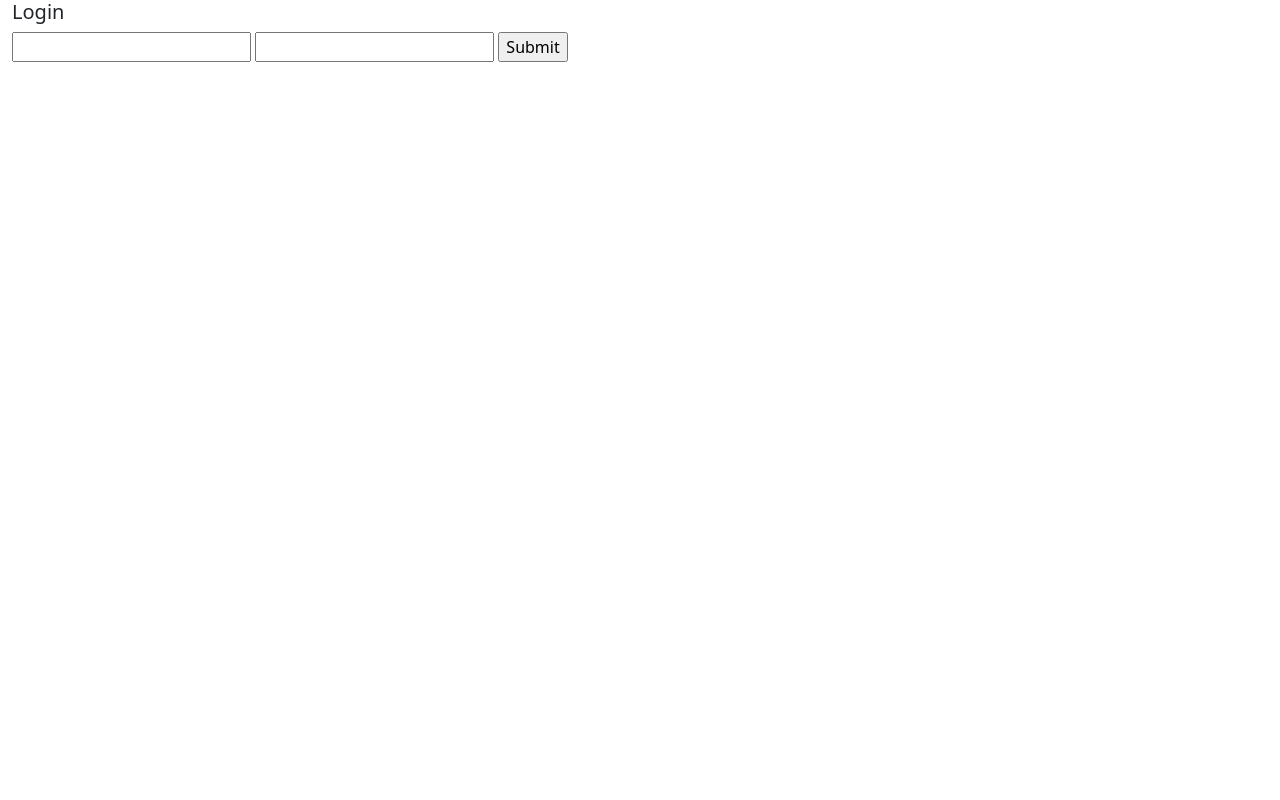
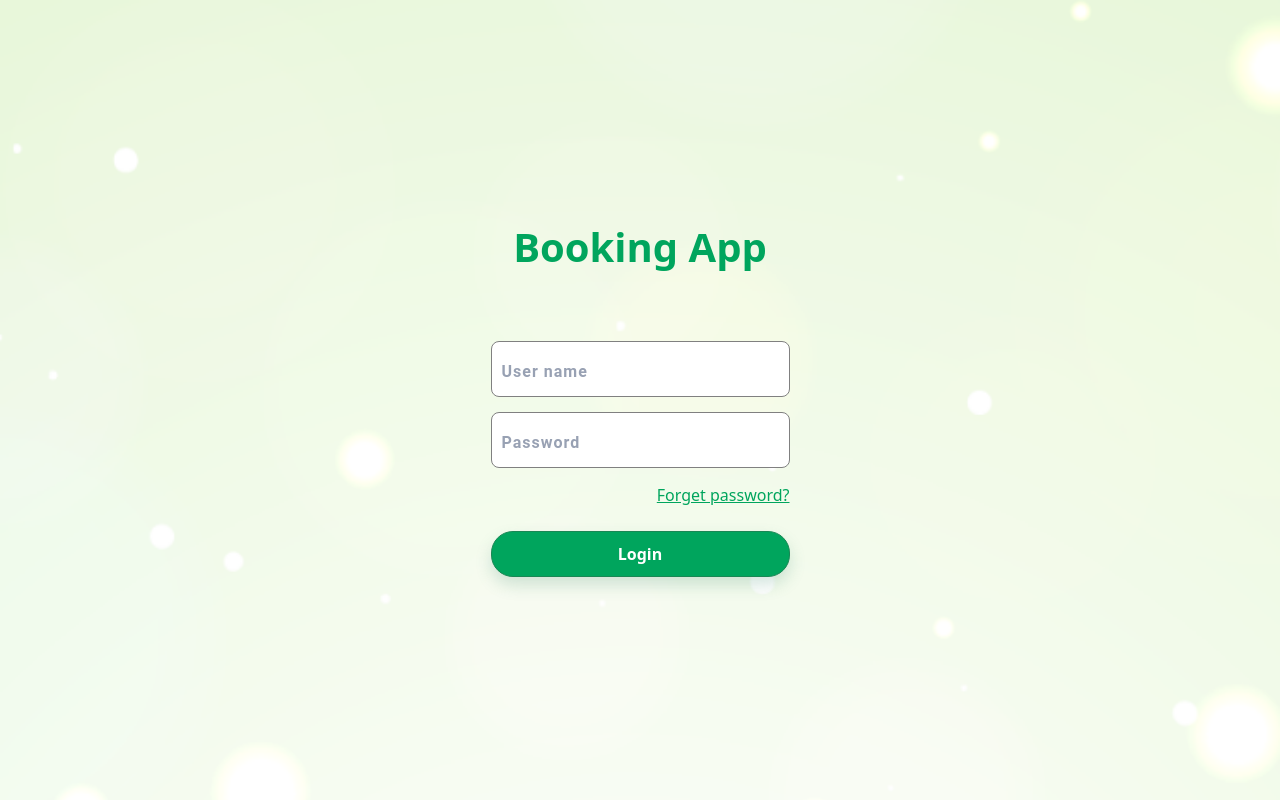
Before and after one commit to ngocthong37/Hotel-Recommendation-System, a Django app: page /login/ in a window 1280 px wide. Before the commit the page is almost empty. Run offline with Django 4.2, Linux system fonts and the light colour scheme; parts of the project's set-up code (start-up, migrations or seed data) failed here and were passed over; some libraries are stand-ins or nearby versions.

Commit message:
implement login page

```diff
--- a/home/Templates/login.html
+++ b/home/Templates/login.html
@@ -5,18 +5,60 @@
     <meta charset="UTF-8" />
     <meta name="viewport" content="width=device-width, initial-scale=1.0" />
     <title>Login</title>
-    <link rel="stylesheet" href="{% static 'css/login.css' %}" />
     <link rel="stylesheet" href="{% static 'css/bootstrap.min.css' %}" />
+    <link rel="stylesheet" href="{% static 'styles/login.css' %}" />
+    <style>
+      .container-fluid {
+        background-image: url("{% static 'media/background.png' %}");
+        background-repeat: no-repeat;
+        background-size: cover;
+      }
+    </style>
   </head>
   <body>
     <div class="container-fluid">
-      <h5>Login</h5>
-      <form action="" method="POST">
-        {% csrf_token %}
-        <input type="text" name="username" />
-        <input type="text" name="password" />
-        <input type="submit" name="login" />
-      </form>
+      <div class="layout">
+        <div>
+          <h1 class="title">Booking App</h1>
+          <form action="" method="POST">
+            {% csrf_token %}
+            <div class="form-provider">
+              <div class="form-input">
+                <input
+                  type="text"
+                  placeholder="User name"
+                  id="username"
+                  name="username"
+                />
+                {% comment %}
+                <label for="email">Email Address</label> {%endcomment %}
+              </div>
+              <div class="form-input">
+                <input
+                  type="password"
+                  placeholder="Password"
+                  id="password"
+                  name="password"
+                />
+                {% comment %}
+                <label for="password">Password</label> {%endcomment %}
+              </div>
+              <div class="form-input">
+                <a class="forget-password">Forget password?</a>
+                {% comment %}
+                <label for="password">Password</label> {%endcomment %}
+              </div>
+              <button
+                class="btn btn-success btn-custom"
+                type="submit"
+                name="login"
+              >
+                Login
+              </button>
+            </div>
+          </form>
+        </div>
+      </div>
     </div>
   </body>
 </html>
--- a/site1/settings.py
+++ b/site1/settings.py
@@ -118,13 +118,15 @@ USE_TZ = True
 # Static files (CSS, JavaScript, Images)
 # https://docs.djangoproject.com/en/4.2/howto/static-files/
 
-STATIC_URL = '/static/'
+STATIC_URL = 'static/'
 
 
 STATICFILES_DIRS = [
    os.path.join(BASE_DIR, "static"),
 ]
 
+STATIC_ROOT = os.path.join(BASE_DIR, 'static_root')
+
 # Default primary key field type
 # https://docs.djangoproject.com/en/4.2/ref/settings/#default-auto-field
 
--- a/site1/urls.py
+++ b/site1/urls.py
@@ -16,9 +16,10 @@ Including another URLconf
 """
 from django.contrib import admin
 from django.urls import path, include
-
+from django.conf import settings
+from django.conf.urls.static import static
 
 urlpatterns = [
     path('admin/', admin.site.urls),
     path('', include('home.urls'))
-]
+] + static(settings.STATIC_URL, document_root=settings.STATIC_ROOT)
--- a/static/css/login.css
+++ /dev/null
@@ -1,4 +0,0 @@
-h5 {
-  font-size: 50px;
-  color: aliceblue;
-}
--- /dev/null
+++ b/static/styles/login.css
@@ -0,0 +1,112 @@
+h1 {
+  color: #00a55d;
+  font-size: 40px;
+  font-weight: 800;
+}
+
+.layout {
+  display: flex;
+  justify-content: center;
+  align-items: center;
+  height: 100vh;
+}
+
+.title {
+  margin: 0 auto;
+  text-align: center;
+  margin-bottom: 70px;
+}
+
+.form-provider {
+  display: flex;
+  flex-direction: column;
+}
+
+.form-provider input:nth-child(:not(:last-child)) {
+  margin-bottom: 10px;
+}
+
+.form-provider input {
+  height: 50px;
+  width: 100%;
+}
+
+/* ================ MUI TEXT INPUT =============== */
+.form-input {
+  position: relative;
+}
+
+.form-input input::placeholder {
+  opacity: 1;
+  font-size: 16px;
+  color: #98a1b3;
+  letter-spacing: 1px;
+  transition: 0.3s;
+  font-family: "Roboto", sans-serif;
+  font-weight: 600;
+}
+
+.form-input input {
+  width: 100%;
+  height: 56px;
+  font-size: 1.2rem;
+  padding: 10px;
+  outline: none;
+  border: 1px solid gray;
+  box-sizing: border-box;
+  border-radius: 8px;
+  margin-bottom: 15px;
+  outline: none;
+}
+
+.form-input label {
+  position: absolute;
+  left: 18px;
+  top: 40%;
+  transform: translateY(-50%);
+  font-size: 16px;
+  color: #98a1b3;
+  letter-spacing: 1px;
+  transition: 0.3s;
+  font-family: "Roboto", sans-serif;
+  font-weight: 600;
+}
+
+/* .form-input input:focus + label,
+.form-input input:not(:placeholder-shown) + label {
+  top: 0;
+  font-size: 0.8rem;
+  color: #00a55d;
+  background: #fff;
+  padding: 7px;
+}
+
+.form-input input:focus {
+  border: 1px solid #00a55d;
+} */
+
+.form-input .forget-password {
+  display: flex;
+  align-items: center;
+  justify-content: flex-end;
+}
+
+.forget-password {
+  color: #00a55d;
+  text-decoration-color: #00a55d;
+  margin-bottom: 24px;
+}
+
+/* ============== BUTTON ================== */
+.btn-custom {
+  padding: 11px, 22px, 11px, 22px;
+  border-radius: 22px;
+  min-height: 46px;
+  background: #00a55d;
+  font-size: 16px;
+  font-weight: 600;
+  line-height: 24px;
+  letter-spacing: 0em;
+  text-align: center;
+  box-shadow: 0px 8px 16px 0px #4a967a3d;
+}
```
Also changed, not shown: static/media/background.png (added).
